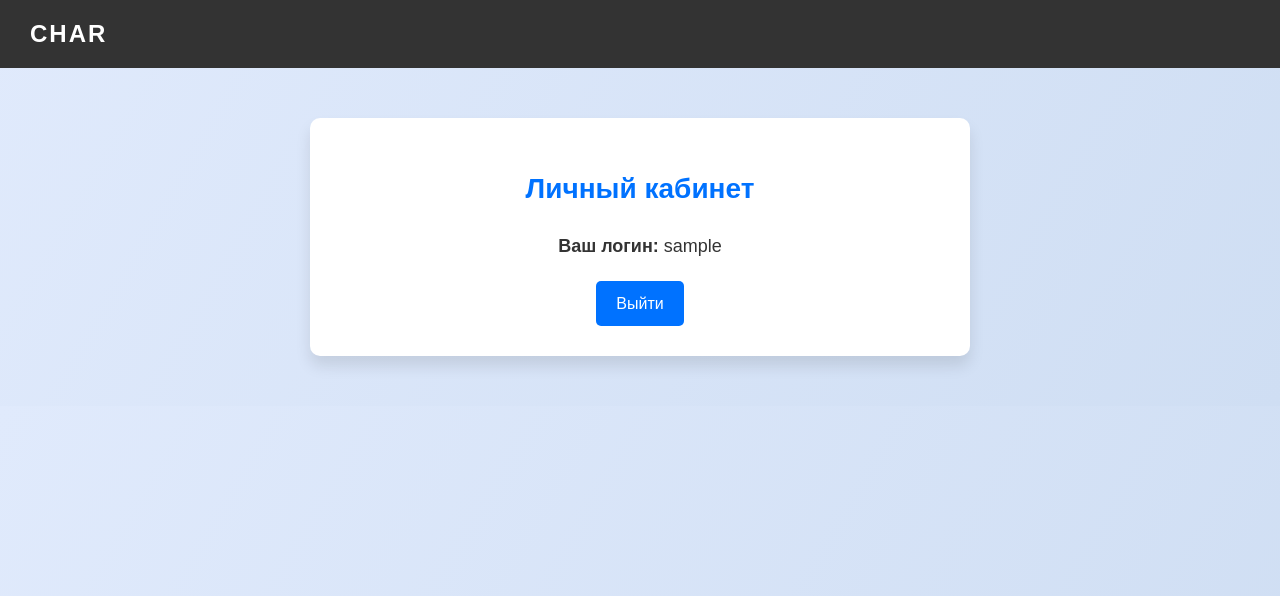
After one commit to b3d0la9ich/Cursach, a Flask app: page /dashboard in a window 1280 px wide. The commit adds this page. Shown: the top 596 px of the page. Run offline with Flask 3, Linux system fonts and the light colour scheme; the visitor is signed in with stand-in values (Sample User, id 1); tables that the repository leaves empty hold one stand-in row (values such as "Sample post").

Commit message:
start lk

```diff
--- a/app/routes.py
+++ b/app/routes.py
@@ -1,4 +1,4 @@
-from flask import Blueprint, render_template, request, redirect, url_for, flash
+from flask import Blueprint, render_template, request, redirect, url_for, flash, session
 from werkzeug.security import generate_password_hash, check_password_hash
 from .models import User
 from . import db
@@ -47,12 +47,28 @@ def login():
         username = request.form['username']
         password = request.form['password']
 
-        # Проверка пользователя в базе данных
         user = User.query.filter_by(username=username).first()
-        if user and user.check_password(password):
-            flash('Вы успешно вошли!')
-            return redirect(url_for('main.index'))
+        if user and check_password_hash(user.password, password):
+            session['user_id'] = user.id
+            session['username'] = user.username
+            flash('Вы успешно вошли!', 'success')
+            return redirect(url_for('main.dashboard'))
         else:
-            flash('Неверный логин или пароль.')
+            flash('Неверный логин или пароль.', 'danger')
 
     return render_template('login.html')
+
+@main.route('/dashboard')
+def dashboard():
+    if 'user_id' not in session:
+        flash('Сначала войдите в систему.', 'danger')
+        return redirect(url_for('main.login'))
+
+    user = User.query.get(session['user_id'])
+    return render_template('dashboard.html', username=user.username)
+
+@main.route('/logout')
+def logout():
+    session.clear()
+    flash('Вы вышли из аккаунта.', 'success')
+    return redirect(url_for('main.index'))
--- a/app/static/css/style.css
+++ b/app/static/css/style.css
@@ -492,3 +492,38 @@ footer {
         transform: translateY(0);
     }
 }
+
+.dashboard-container {
+    max-width: 600px;
+    margin: 50px auto;
+    padding: 30px;
+    background: white;
+    border-radius: 10px;
+    box-shadow: 0 10px 15px rgba(0, 0, 0, 0.1);
+    text-align: center;
+}
+
+.dashboard-container h1 {
+    font-size: 28px;
+    color: #0072ff;
+    margin-bottom: 20px;
+}
+
+.dashboard-container p {
+    font-size: 18px;
+    margin-bottom: 20px;
+}
+
+.dashboard-container .btn {
+    display: inline-block;
+    padding: 10px 20px;
+    background-color: #0072ff;
+    color: white;
+    text-decoration: none;
+    border-radius: 5px;
+    transition: background-color 0.3s ease;
+}
+
+.dashboard-container .btn:hover {
+    background-color: #0056d4;
+}
--- a/app/templates/base.html
+++ b/app/templates/base.html
@@ -40,6 +40,20 @@
     </style>
 </head>
 <body>
+    <!-- Хедер с навигацией -->
+    <header>
+        <div class="logo">CHAR</div>
+        <nav>
+            <ul class="nav-buttons">
+                {% if 'user_id' in session %}
+                {% else %}
+                    <li><a href="{{ url_for('main.register') }}" class="btn">Регистрация</a></li>
+                    <li><a href="{{ url_for('main.login') }}" class="btn">Вход</a></li>
+                {% endif %}
+            </ul>
+        </nav>
+    </header>
+
     <!-- Блок для уведомлений -->
     {% with messages = get_flashed_messages(with_categories=true) %}
     {% if messages %}
--- /dev/null
+++ b/app/templates/dashboard.html
@@ -0,0 +1,9 @@
+{% extends "base.html" %}
+
+{% block content %}
+<div class="dashboard-container">
+    <h1>Личный кабинет</h1>
+    <p><strong>Ваш логин:</strong> {{ username }}</p>
+    <a href="{{ url_for('main.logout') }}" class="btn">Выйти</a>
+</div>
+{% endblock %}
```
Also changed, not shown: migrations/versions/84efe5679c80_добавлено_поле_registration_date.py (added, +32 -0 lines), migrations/versions/edd551079d53_.py (added, +32 -0 lines).
